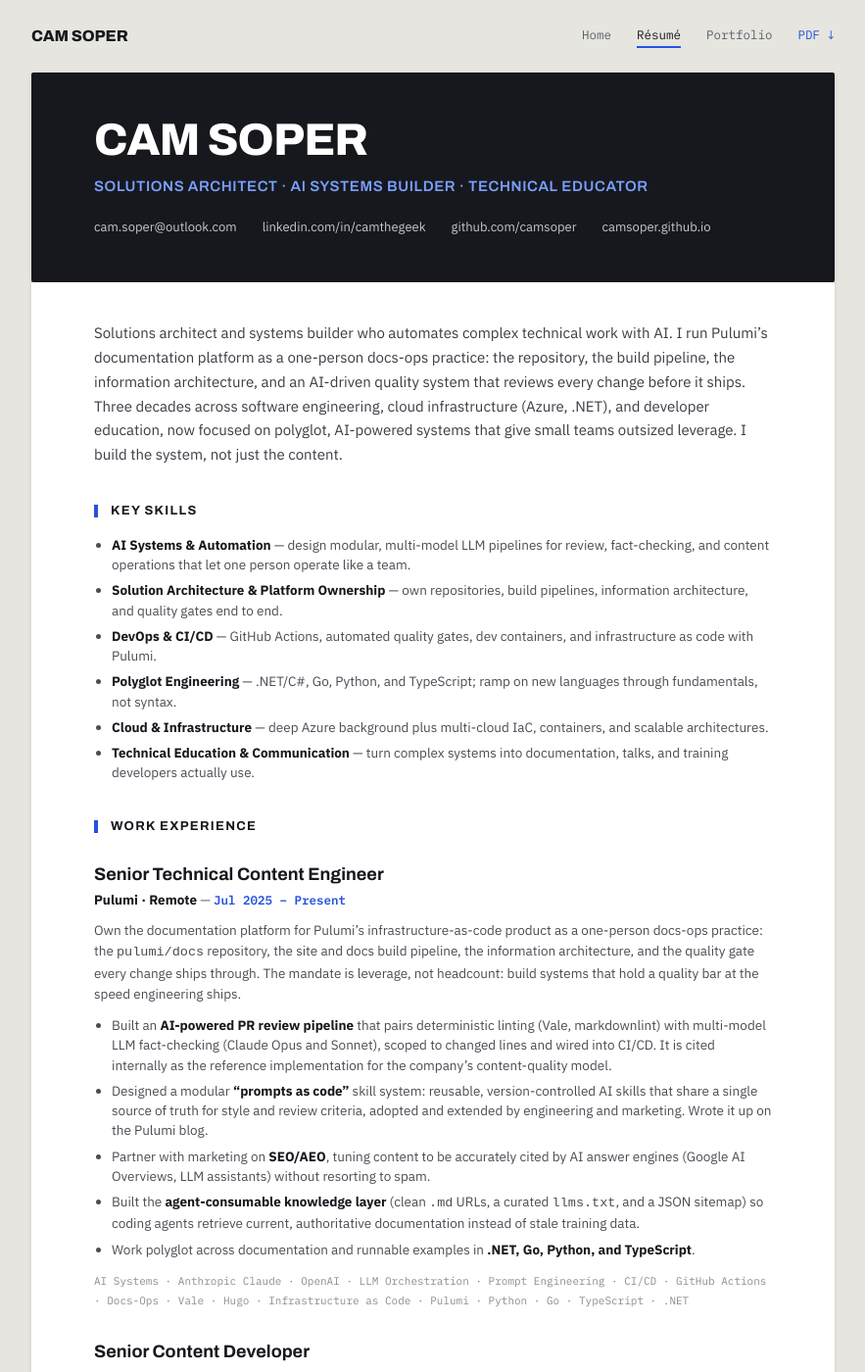
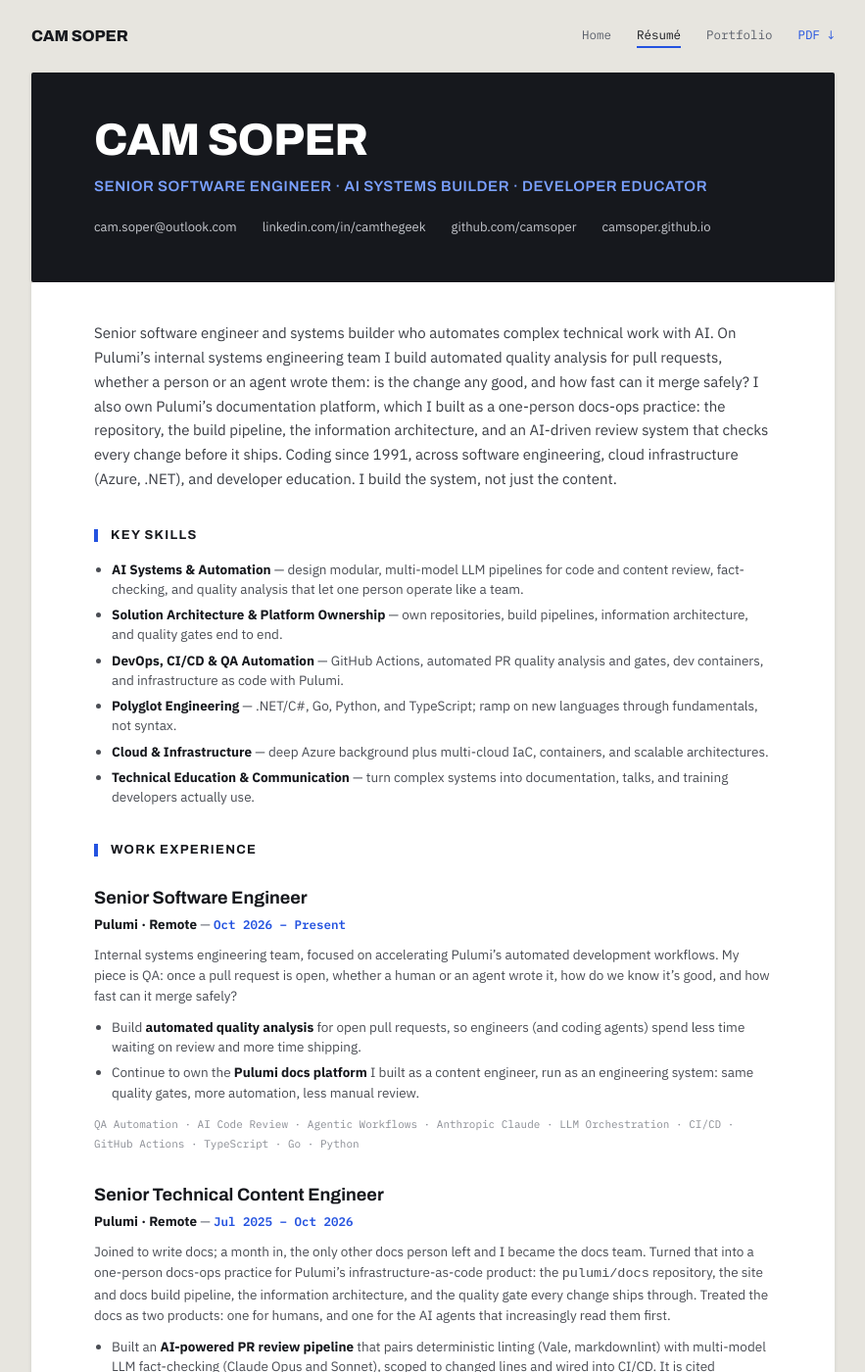
Before and after one commit to CamSoper/camsoper.github.io, a Jekyll site: the page built from resume.md, in a window 1280 px wide and 1400 px high. Shown: the whole window at 98% size, without its empty margins (198-1081 px from the left). Built offline with Jekyll 4.4.1, drawn with Linux system fonts in a browser that asks for light colours; some of the changed text lies outside the part shown.

Commit message:
Update résumé for Senior Software Engineer role
Sync with LinkedIn: split Pulumi into two roles (Senior Software Engineer,
Oct 2026; Senior Technical Content Engineer, Jul 2025 to Oct 2026), add the
PR quality-analysis mandate, launch-docs standard, video series, and On .NET
Live running past Microsoft. Update header tagline.

Co-Authored-By: Claude Opus 5.5 <noreply@anthropic.com>
Claude-Session: https://claude.ai/code/session_01RR4MzrCx2BeXLdCejaawX7

```diff
--- a/_config.yml
+++ b/_config.yml
@@ -1,12 +1,12 @@
 title: "Cam Soper"
-description: "Solutions Architect · AI Systems Builder · Technical Educator"
+description: "Senior Software Engineer · AI Systems Builder · Developer Educator"
 url: "https://camsoper.github.io"
 
 # No gem theme — this repo ships its own _layouts and assets/css.
 
 author:
   name: "Cam Soper"
-  tagline: "Solutions Architect · AI Systems Builder · Technical Educator"
+  tagline: "Senior Software Engineer · AI Systems Builder · Developer Educator"
 
 contacts:
   - { label: "cam.soper@outlook.com",      href: "mailto:cam.soper@outlook.com" }
--- a/resume.md
+++ b/resume.md
@@ -2,32 +2,46 @@
 layout: resume
 nav: resume
 title: "Résumé — Cam Soper"
-description: "Solutions architect and AI systems builder. I automate complex technical work and run Pulumi's docs platform as a one-person practice."
+description: "Senior software engineer and AI systems builder. I automate code quality analysis at Pulumi and own its docs platform."
 ---
 
-Solutions architect and systems builder who automates complex technical work with AI. I run Pulumi's documentation platform as a one-person docs-ops practice: the repository, the build pipeline, the information architecture, and an AI-driven quality system that reviews every change before it ships. Three decades across software engineering, cloud infrastructure (Azure, .NET), and developer education, now focused on polyglot, AI-powered systems that give small teams outsized leverage. I build the system, not just the content.
+Senior software engineer and systems builder who automates complex technical work with AI. On Pulumi's internal systems engineering team I build automated quality analysis for pull requests, whether a person or an agent wrote them: is the change any good, and how fast can it merge safely? I also own Pulumi's documentation platform, which I built as a one-person docs-ops practice: the repository, the build pipeline, the information architecture, and an AI-driven review system that checks every change before it ships. Coding since 1991, across software engineering, cloud infrastructure (Azure, .NET), and developer education. I build the system, not just the content.
 
 ## Key Skills
 
-- **AI Systems & Automation** — design modular, multi-model LLM pipelines for review, fact-checking, and content operations that let one person operate like a team.
+- **AI Systems & Automation** — design modular, multi-model LLM pipelines for code and content review, fact-checking, and quality analysis that let one person operate like a team.
 - **Solution Architecture & Platform Ownership** — own repositories, build pipelines, information architecture, and quality gates end to end.
-- **DevOps & CI/CD** — GitHub Actions, automated quality gates, dev containers, and infrastructure as code with Pulumi.
+- **DevOps, CI/CD & QA Automation** — GitHub Actions, automated PR quality analysis and gates, dev containers, and infrastructure as code with Pulumi.
 - **Polyglot Engineering** — .NET/C#, Go, Python, and TypeScript; ramp on new languages through fundamentals, not syntax.
 - **Cloud & Infrastructure** — deep Azure background plus multi-cloud IaC, containers, and scalable architectures.
 - **Technical Education & Communication** — turn complex systems into documentation, talks, and training developers actually use.
 
 ## Work Experience
 
+### Senior Software Engineer
+
+**Pulumi · Remote** — *Oct 2026 – Present*
+
+Internal systems engineering team, focused on accelerating Pulumi's automated development workflows. My piece is QA: once a pull request is open, whether a human or an agent wrote it, how do we know it's good, and how fast can it merge safely?
+
+- Build **automated quality analysis** for open pull requests, so engineers (and coding agents) spend less time waiting on review and more time shipping.
+- Continue to own the **Pulumi docs platform** I built as a content engineer, run as an engineering system: same quality gates, more automation, less manual review.
+
+#### Skills & Technologies
+
+QA Automation · AI Code Review · Agentic Workflows · Anthropic Claude · LLM Orchestration · CI/CD · GitHub Actions · TypeScript · Go · Python
+
 ### Senior Technical Content Engineer
 
-**Pulumi · Remote** — *Jul 2025 – Present*
+**Pulumi · Remote** — *Jul 2025 – Oct 2026*
 
-Own the documentation platform for Pulumi's infrastructure-as-code product as a one-person docs-ops practice: the `pulumi/docs` repository, the site and docs build pipeline, the information architecture, and the quality gate every change ships through. The mandate is leverage, not headcount: build systems that hold a quality bar at the speed engineering ships.
+Joined to write docs; a month in, the only other docs person left and I became the docs team. Turned that into a one-person docs-ops practice for Pulumi's infrastructure-as-code product: the `pulumi/docs` repository, the site and docs build pipeline, the information architecture, and the quality gate every change ships through. Treated the docs as two products: one for humans, and one for the AI agents that increasingly read them first.
 
 - Built an **AI-powered PR review pipeline** that pairs deterministic linting (Vale, markdownlint) with multi-model LLM fact-checking (Claude Opus and Sonnet), scoped to changed lines and wired into CI/CD. It is cited internally as the reference implementation for the company's content-quality model.
 - Designed a modular **"prompts as code"** skill system: reusable, version-controlled AI skills that share a single source of truth for style and review criteria, adopted and extended by engineering and marketing. Wrote it up on the [Pulumi blog](https://www.pulumi.com/blog/treating-prompts-like-code/).
 - Partner with marketing on **SEO/AEO**, tuning content to be accurately cited by AI answer engines (Google AI Overviews, LLM assistants) without resorting to spam.
 - Built the **agent-consumable knowledge layer** (clean `.md` URLs, a curated `llms.txt`, and a JSON sitemap) so coding agents retrieve current, authoritative documentation instead of stale training data.
+- Pushed for a **launch-docs standard** so new Pulumi Cloud features ship with complete documentation, not docs that show up three sprints later.
 - Work polyglot across documentation and runnable examples in **.NET, Go, Python, and TypeScript**.
 
 #### Skills & Technologies
@@ -44,7 +58,8 @@ Developer education and tooling across .NET and Azure, with a growing focus on a
 - Owned a portfolio of **467 Azure and .NET documentation and training topics** driving **1.1M+ annual pageviews**.
 - Built developer environments with **Dev Containers, Codespaces, and WSL**, streamlining onboarding for Linux-first and cross-platform developers.
 - Wrote the entire **.NET IoT documentation** set, bridging hardware integration with .NET development.
-- Primary author of .NET training on Microsoft Learn (fundamentals, ASP.NET Core, microservices, Azure SDKs); co-founded and co-hosted **On .NET Live**.
+- Primary author of .NET training on Microsoft Learn (fundamentals, ASP.NET Core, EF Core, microservices, Azure SDKs); wrote and recorded instructional video series (.NET IoT for Beginners, Entity Framework Core for Beginners).
+- Co-founded and co-hosted **On .NET Live**, the weekly community stream on the official .NET channels; kept co-hosting after Microsoft until the show wrapped, hundreds of episodes in.
 
 #### Skills & Technologies
 
```
